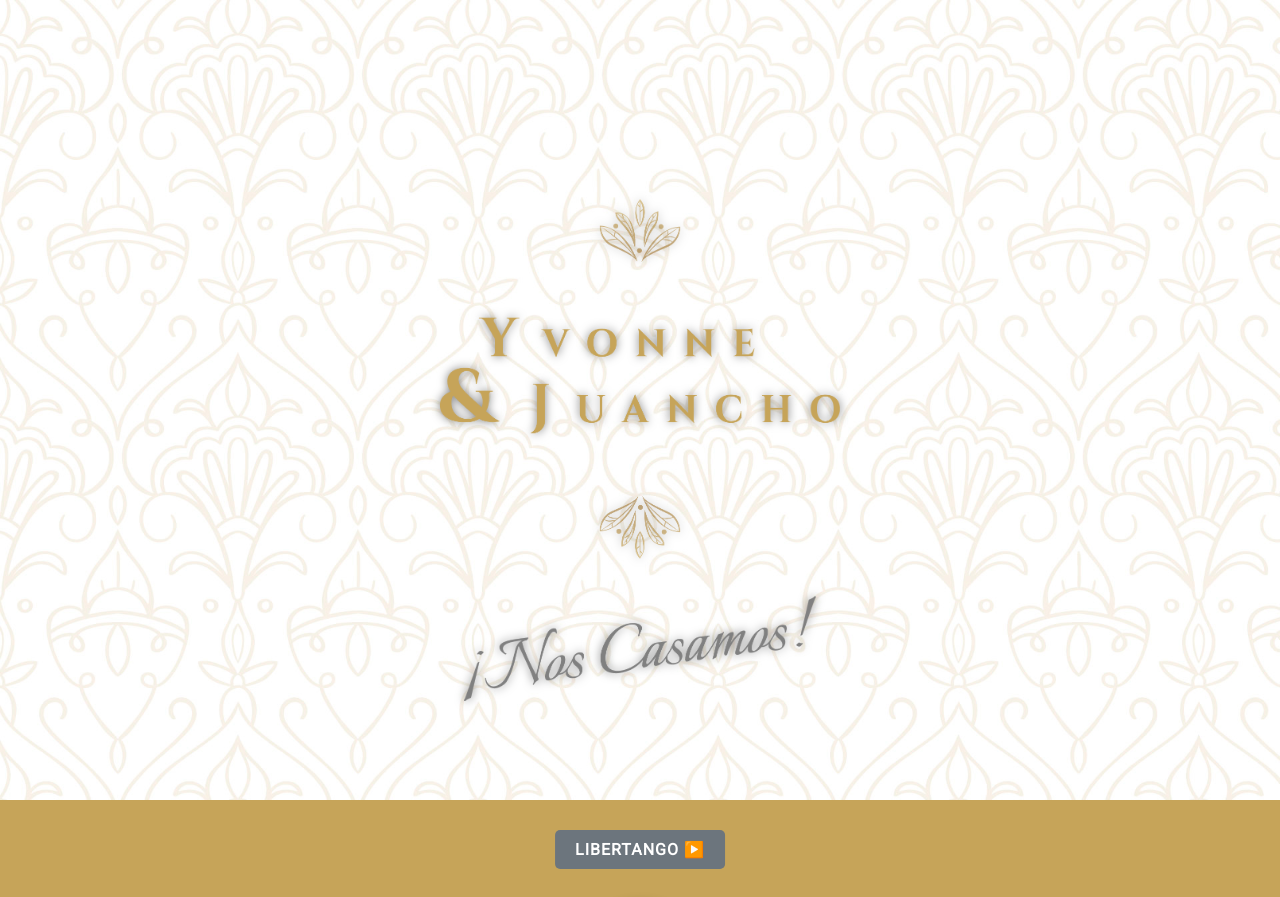
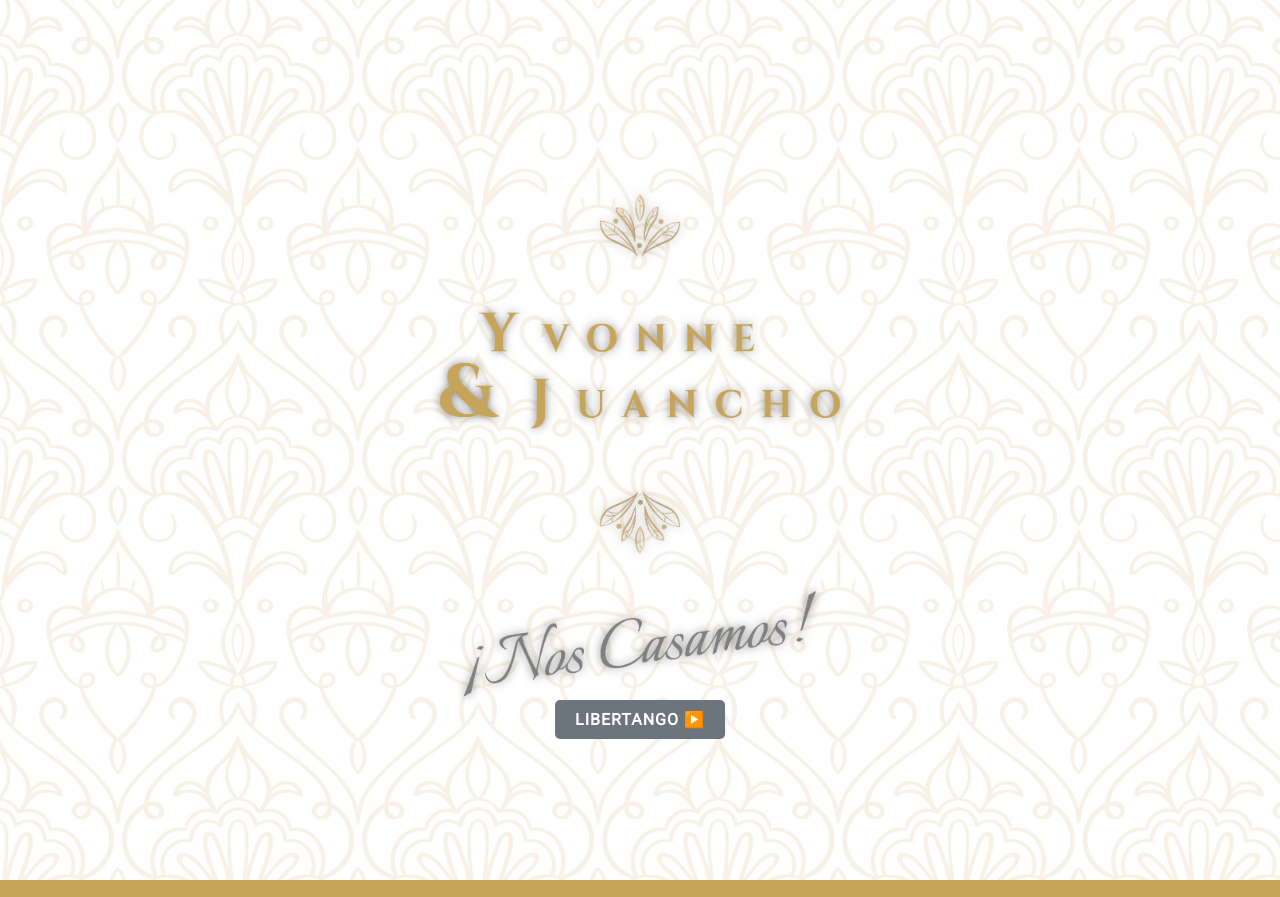
Before and after one commit to angelfabiandagata-ui/TarjetaDeInvitacion, a plain HTML site: page index.html in a window 1280 px wide. Shown: the top 897 px of the page. Drawn offline with nearby package versions, Linux system fonts and the light colour scheme.

Commit message:
Posicion boton musica

```diff
--- a/css/style.css
+++ b/css/style.css
@@ -55,7 +55,7 @@ margin: 0 auto;
 .contenedor-superior {
 position: relative;
 width: 100%;
-min-height: 100vh; /* Ajustado de 100vh a 90vh para evitar problemas de altura en algunos navegadores */
+min-height: 110vh; /* Ajustado de 100vh a 90vh para evitar problemas de altura en algunos navegadores */
 display: flex; /* Para centrar el contenido (si lo hay) dentro de él */
 flex-direction: column;
 justify-content: center; /* Centra verticalmente */
@@ -68,7 +68,7 @@ box-shadow: 0 5px 15px rgba(0,0,0,0.2); /* Opcional: Sutil sombra */
 
         /* ESTILO CONSOLIDADO Y FADE-IN PARA LA IMAGEN DE NOMBRES */
         .imgNombres {
-            margin-top: 100px;
+            margin-top: 10px;
             height: auto;
             width: 300%; /* Ocupa el 100% de su contenedor */
             max-width: 400px; /* Limita el tamaño en desktop */
@@ -144,7 +144,7 @@ text-shadow: 1px 1px 3px rgba(0,0,0,0.5);
     position: absolute;
     left: 50%;
     transform: translateX(-50%);
-    top: 30px;
+    top: 700px;
     z-index: 10;
     /* Otros estilos de tu botón (color, padding, etc.) */
     background-color: #6c757d; /* Ejemplo del color gris de la imagen */
@@ -534,7 +534,7 @@ color: whitesmoke;
     }
 
     #iniciarAudioBtn{
-        top: 15px;
+        top: 550px;
         width: 150px; /* Ejemplo: se reduce de 200px a 150px */
 
         /* Achica el padding y la letra para que se vea compacto */
--- a/index.html
+++ b/index.html
@@ -11,7 +11,9 @@
     <div class="contenedor-superior">
         <img  class="imgNombres" src="./images/logo-nombres.png" alt="nombres">
 
-
+                    <button id="iniciarAudioBtn">
+        Toca para Iniciar la Música 🎶
+        </button>
 
         </div>
         </div>
@@ -24,9 +26,7 @@
 </div>
 
         <div class="contenedor-invitacion reveal-section">
-            <button id="iniciarAudioBtn">
-        Toca para Iniciar la Música 🎶
-        </button>
+
             <img id="imgAnillos" src="./images/anillos1.jpg" alt="anillos">
             <h2 style="color: #ffff;">CEREMONIA Y FIESTA</h2>
             <p>
```
